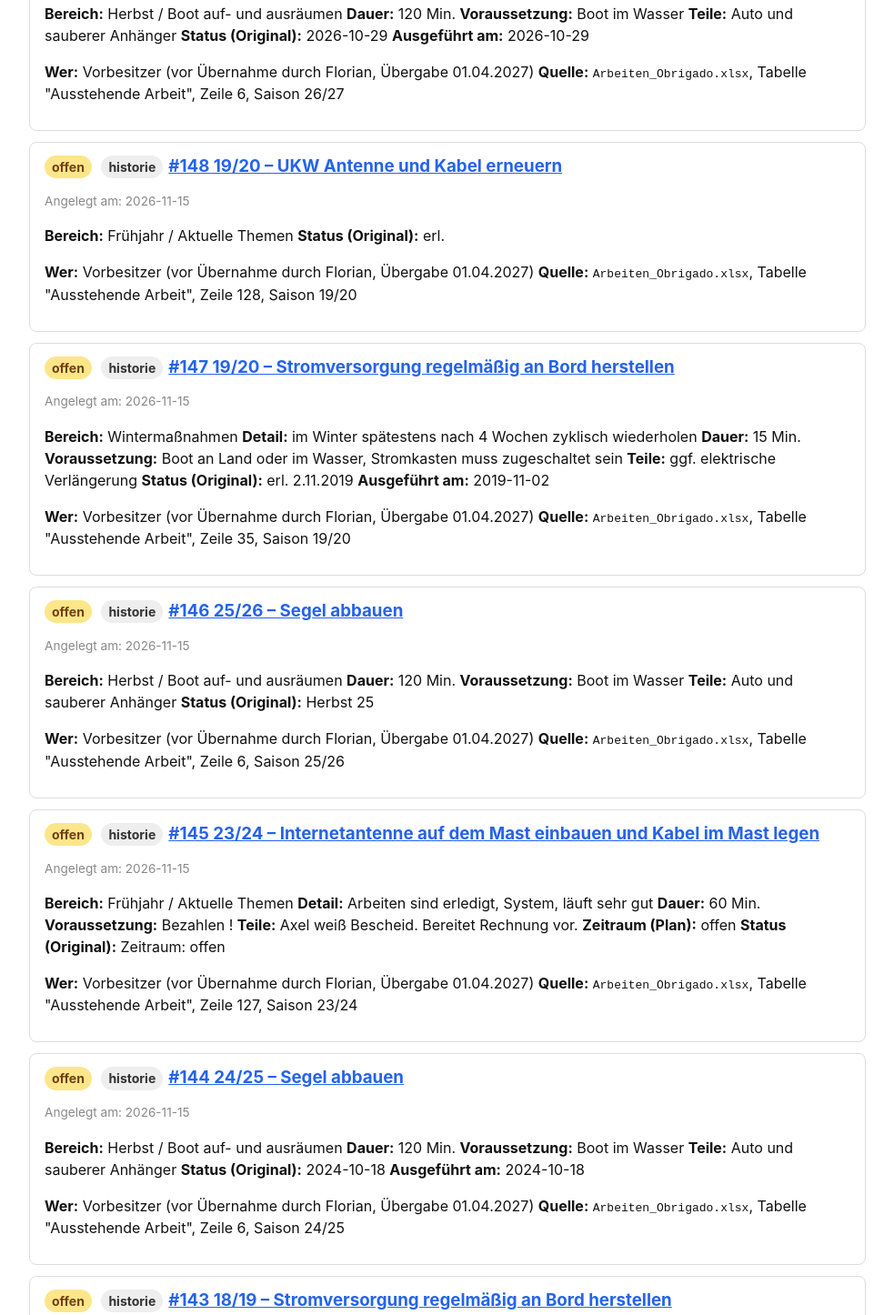
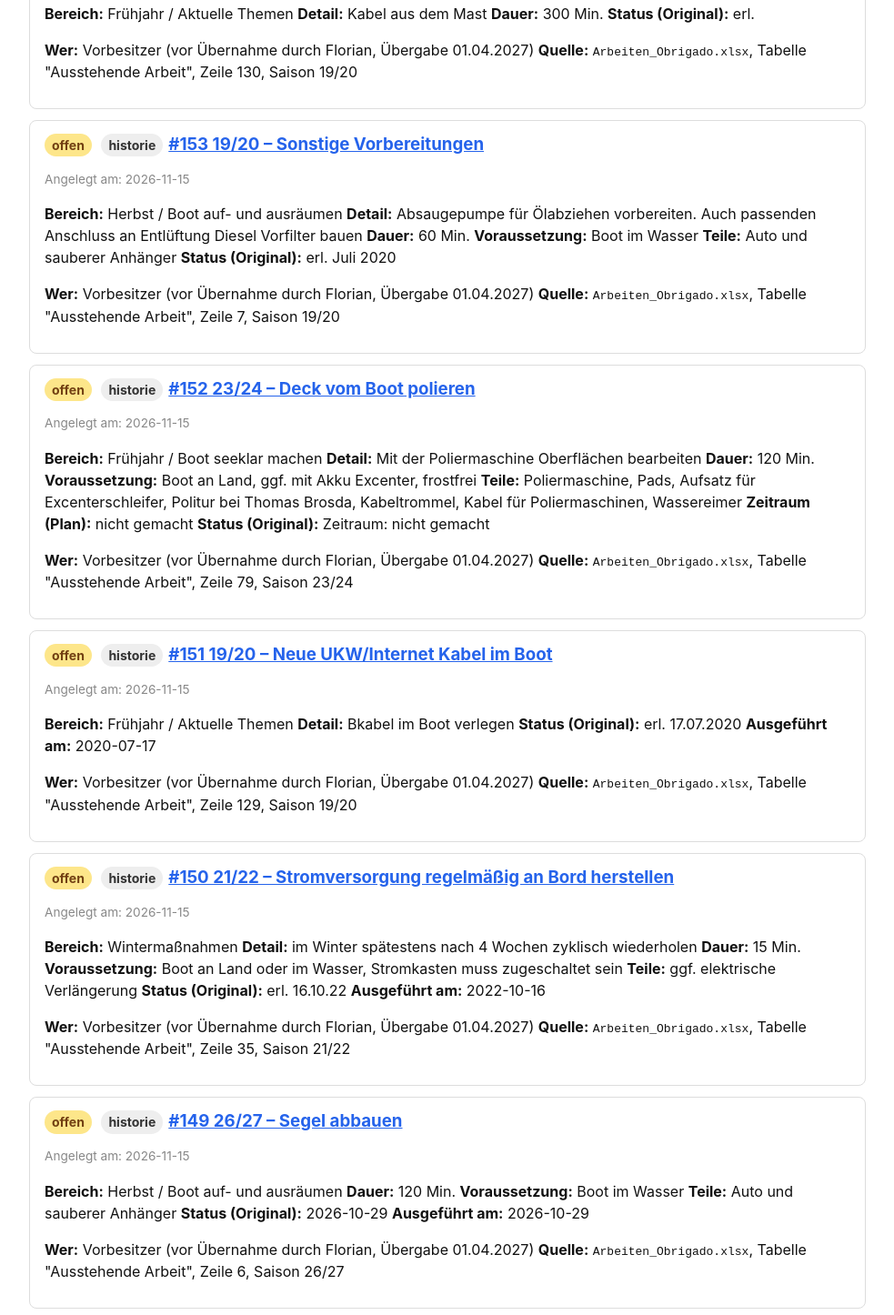
Before and after one commit to Flori0815/Obrigado-Dashboard, a plain HTML site: page index.html in a window 1280 px wide. Shown: the part 386-1832 px from the top of the page at 91% size, without its empty margins (148-1131 px from the left). Drawn offline with Linux system fonts and the light colour scheme.

Commit message:
Dashboard aktualisiert (2026-11-15T16:08:22Z)

```diff
--- a/index.html
+++ b/index.html
@@ -47,6 +47,64 @@
 <section id="reparaturen">
 <h2>Offene Reparaturen &amp; To-Dos</h2>
 <div class="issue">
+  <h3><span class="badge open">offen</span> <span class="badge">historie</span><a href="https://github.com/Flori0815/Obrigado/issues/154">#154 19/20 – Klärungen Anschüsse</a></h3>
+  <p style="font-size:0.85em;color:#888">Angelegt am: 2026-11-15</p>
+  <p><strong>Bereich:</strong> Frühjahr / Aktuelle Themen
+<strong>Detail:</strong> Kabel aus dem Mast
+<strong>Dauer:</strong> 300 Min.
+<strong>Status (Original):</strong> erl.</p>
+<p><strong>Wer:</strong> Vorbesitzer (vor Übernahme durch Florian, Übergabe 01.04.2027)
+<strong>Quelle:</strong> <code>Arbeiten_Obrigado.xlsx</code>, Tabelle "Ausstehende Arbeit", Zeile 130, Saison 19/20</p>
+</div>
+<div class="issue">
+  <h3><span class="badge open">offen</span> <span class="badge">historie</span><a href="https://github.com/Flori0815/Obrigado/issues/153">#153 19/20 – Sonstige Vorbereitungen</a></h3>
+  <p style="font-size:0.85em;color:#888">Angelegt am: 2026-11-15</p>
+  <p><strong>Bereich:</strong> Herbst / Boot auf- und ausräumen
+<strong>Detail:</strong> Absaugepumpe für Ölabziehen vorbereiten. Auch passenden Anschluss an Entlüftung Diesel Vorfilter bauen
+<strong>Dauer:</strong> 60 Min.
+<strong>Voraussetzung:</strong> Boot im Wasser
+<strong>Teile:</strong> Auto und sauberer Anhänger
+<strong>Status (Original):</strong> erl. Juli 2020</p>
+<p><strong>Wer:</strong> Vorbesitzer (vor Übernahme durch Florian, Übergabe 01.04.2027)
+<strong>Quelle:</strong> <code>Arbeiten_Obrigado.xlsx</code>, Tabelle "Ausstehende Arbeit", Zeile 7, Saison 19/20</p>
+</div>
+<div class="issue">
+  <h3><span class="badge open">offen</span> <span class="badge">historie</span><a href="https://github.com/Flori0815/Obrigado/issues/152">#152 23/24 – Deck vom Boot polieren</a></h3>
+  <p style="font-size:0.85em;color:#888">Angelegt am: 2026-11-15</p>
+  <p><strong>Bereich:</strong> Frühjahr / Boot seeklar machen
+<strong>Detail:</strong> Mit der Poliermaschine Oberflächen bearbeiten
+<strong>Dauer:</strong> 120 Min.
+<strong>Voraussetzung:</strong> Boot an Land, ggf. mit Akku Excenter, frostfrei
+<strong>Teile:</strong> Poliermaschine, Pads, Aufsatz für Excenterschleifer, Politur bei Thomas Brosda, Kabeltrommel, Kabel für Poliermaschinen, Wassereimer
+<strong>Zeitraum (Plan):</strong> nicht gemacht
+<strong>Status (Original):</strong> Zeitraum: nicht gemacht</p>
+<p><strong>Wer:</strong> Vorbesitzer (vor Übernahme durch Florian, Übergabe 01.04.2027)
+<strong>Quelle:</strong> <code>Arbeiten_Obrigado.xlsx</code>, Tabelle "Ausstehende Arbeit", Zeile 79, Saison 23/24</p>
+</div>
+<div class="issue">
+  <h3><span class="badge open">offen</span> <span class="badge">historie</span><a href="https://github.com/Flori0815/Obrigado/issues/151">#151 19/20 – Neue UKW/Internet Kabel im Boot</a></h3>
+  <p style="font-size:0.85em;color:#888">Angelegt am: 2026-11-15</p>
+  <p><strong>Bereich:</strong> Frühjahr / Aktuelle Themen
+<strong>Detail:</strong> Bkabel im Boot verlegen
+<strong>Status (Original):</strong> erl. 17.07.2020
+<strong>Ausgeführt am:</strong> 2020-07-17</p>
+<p><strong>Wer:</strong> Vorbesitzer (vor Übernahme durch Florian, Übergabe 01.04.2027)
+<strong>Quelle:</strong> <code>Arbeiten_Obrigado.xlsx</code>, Tabelle "Ausstehende Arbeit", Zeile 129, Saison 19/20</p>
+</div>
+<div class="issue">
+  <h3><span class="badge open">offen</span> <span class="badge">historie</span><a href="https://github.com/Flori0815/Obrigado/issues/150">#150 21/22 – Stromversorgung regelmäßig an Bord herstellen</a></h3>
+  <p style="font-size:0.85em;color:#888">Angelegt am: 2026-11-15</p>
+  <p><strong>Bereich:</strong> Wintermaßnahmen
+<strong>Detail:</strong> im Winter spätestens nach 4 Wochen zyklisch wiederholen
+<strong>Dauer:</strong> 15 Min.
+<strong>Voraussetzung:</strong> Boot an Land oder im Wasser, Stromkasten muss zugeschaltet sein
+<strong>Teile:</strong> ggf. elektrische Verlängerung
+<strong>Status (Original):</strong> erl. 16.10.22
+<strong>Ausgeführt am:</strong> 2022-10-16</p>
+<p><strong>Wer:</strong> Vorbesitzer (vor Übernahme durch Florian, Übergabe 01.04.2027)
+<strong>Quelle:</strong> <code>Arbeiten_Obrigado.xlsx</code>, Tabelle "Ausstehende Arbeit", Zeile 35, Saison 21/22</p>
+</div>
+<div class="issue">
   <h3><span class="badge open">offen</span> <span class="badge">historie</span><a href="https://github.com/Flori0815/Obrigado/issues/149">#149 26/27 – Segel abbauen</a></h3>
   <p style="font-size:0.85em;color:#888">Angelegt am: 2026-11-15</p>
   <p><strong>Bereich:</strong> Herbst / Boot auf- und ausräumen
@@ -1208,65 +1266,6 @@
 <strong>Ausgeführt am:</strong> 2026-04-17</p>
 <p><strong>Wer:</strong> Vorbesitzer (vor Übernahme durch Florian, Übergabe 01.04.2027)
 <strong>Quelle:</strong> <code>Arbeiten_Obrigado.xlsx</code>, Tabelle "Ausstehende Arbeit", Zeile 76, Saison 25/26</p>
-</div>
-<div class="issue">
-  <h3><span class="badge open">offen</span> <span class="badge">historie</span><a href="https://github.com/Flori0815/Obrigado/issues/54">#54 24/25 – Unterkonstruktion Winterplane</a></h3>
-  <p style="font-size:0.85em;color:#888">Angelegt am: 2026-11-15</p>
-  <p><strong>Bereich:</strong> Wintermaßnahmen
-<strong>Detail:</strong> Aufbauen der Unterkonstruktion, geeignet zur Abtragung auch von Schnee, Plane faltenfrei, Plane gut positioniert
-<strong>Dauer:</strong> 120 Min.
-<strong>Voraussetzung:</strong> Im Wasser oder an Land
-<strong>Teile:</strong> Gestell aufstellen, ggf. ohne Baum, wenn Mast gelegt ist, reichlich Kabelbinder, vorbereitete Bändsel mit verschweißten Enden, Stirnleuchte
-<strong>Status (Original):</strong> 2024-12-01
-<strong>Ausgeführt am:</strong> 2024-12-01</p>
-<p><strong>Wer:</strong> Vorbesitzer (vor Übernahme durch Florian, Übergabe 01.04.2027)
-<strong>Quelle:</strong> <code>Arbeiten_Obrigado.xlsx</code>, Tabelle "Ausstehende Arbeit", Zeile 32, Saison 24/25</p>
-</div>
-<div class="issue">
-  <h3><span class="badge open">offen</span> <span class="badge">historie</span><a href="https://github.com/Flori0815/Obrigado/issues/53">#53 21/22 – SIM card</a></h3>
-  <p style="font-size:0.85em;color:#888">Angelegt am: 2026-11-15</p>
-  <p><strong>Bereich:</strong> Frühjahr / Boot im Wasser (Saisonstart)
-<strong>Detail:</strong> Karte besorgen, aktivieren und Router in Betrieb nehmen
-<strong>Dauer:</strong> 30 Min.
-<strong>Status (Original):</strong> erl. 15.06.2022
-<strong>Ausgeführt am:</strong> 2022-06-15</p>
-<p><strong>Wer:</strong> Vorbesitzer (vor Übernahme durch Florian, Übergabe 01.04.2027)
-<strong>Quelle:</strong> <code>Arbeiten_Obrigado.xlsx</code>, Tabelle "Ausstehende Arbeit", Zeile 109, Saison 21/22</p>
-</div>
-<div class="issue">
-  <h3><span class="badge open">offen</span> <span class="badge">historie</span><a href="https://github.com/Flori0815/Obrigado/issues/52">#52 18/19 – Gasflaschen ausbauen und einlagern</a></h3>
-  <p style="font-size:0.85em;color:#888">Angelegt am: 2026-11-15</p>
-  <p><strong>Bereich:</strong> Herbst / Boot auf- und ausräumen
-<strong>Detail:</strong> Flasche neu gefüllt im Tausch bei Berger Hooksiel in Juli 2025 für 35,30€
-<strong>Dauer:</strong> 5 Min.
-<strong>Voraussetzung:</strong> Boot im Wasser
-<strong>Status (Original):</strong> erl. 13.10.2018
-<strong>Ausgeführt am:</strong> 2018-10-13</p>
-<p><strong>Wer:</strong> Vorbesitzer (vor Übernahme durch Florian, Übergabe 01.04.2027)
-<strong>Quelle:</strong> <code>Arbeiten_Obrigado.xlsx</code>, Tabelle "Ausstehende Arbeit", Zeile 4, Saison 18/19</p>
-</div>
-<div class="issue">
-  <h3><span class="badge open">offen</span> <span class="badge">historie</span><a href="https://github.com/Flori0815/Obrigado/issues/51">#51 24/25 – Antifouling instand setzen (erneuern)</a></h3>
-  <p style="font-size:0.85em;color:#888">Angelegt am: 2026-11-15</p>
-  <p><strong>Bereich:</strong> Frühjahr / Boot seeklar machen
-<strong>Detail:</strong> SeaJet 032 Professional black in 17/18 aufgetragen. Ab 2019 das Material in blau beschaffen. Grundierung besorgen. Ab 2026 SeaJet 034 in blau, 032 nicht mehr verfügbar in 3l Eimern
-<strong>Dauer:</strong> 300 Min.
-<strong>Voraussetzung:</strong> Boot an Land, länger schon warm, ca. 20°C
-<strong>Teile:</strong> Antifouling und Grundierung
-<strong>Status (Original):</strong> 2025-03-01
-<strong>Ausgeführt am:</strong> 2025-03-01</p>
-<p><strong>Wer:</strong> Vorbesitzer (vor Übernahme durch Florian, Übergabe 01.04.2027)
-<strong>Quelle:</strong> <code>Arbeiten_Obrigado.xlsx</code>, Tabelle "Ausstehende Arbeit", Zeile 76, Saison 24/25</p>
-</div>
-<div class="issue">
-  <h3><span class="badge open">offen</span> <span class="badge">historie</span><a href="https://github.com/Flori0815/Obrigado/issues/50">#50 19/20 – SIM card</a></h3>
-  <p style="font-size:0.85em;color:#888">Angelegt am: 2026-11-15</p>
-  <p><strong>Bereich:</strong> Frühjahr / Boot im Wasser (Saisonstart)
-<strong>Detail:</strong> Karte besorgen, aktivieren und Router in Betrieb nehmen
-<strong>Dauer:</strong> 30 Min.
-<strong>Status (Original):</strong> erl.</p>
-<p><strong>Wer:</strong> Vorbesitzer (vor Übernahme durch Florian, Übergabe 01.04.2027)
-<strong>Quelle:</strong> <code>Arbeiten_Obrigado.xlsx</code>, Tabelle "Ausstehende Arbeit", Zeile 109, Saison 19/20</p>
 </div>
 </section>
 
@@ -1277,6 +1276,10 @@
 Bestellnummern (soweit bekannt). Wenn eine Aufgabe ansteht, bitte ein
 <a href="../../issues">Issue</a> im Repo anlegen (Label <code>wartung</code> oder <code>reparatur</code>) -
 das Dashboard zeigt offene Issues automatisch an.</p>
+<p>Ausführliche Schritt-für-Schritt-Beschreibungen aller saisonalen Arbeiten:
+<a href="wiederkehrende-arbeiten.md"><code>wiederkehrende-arbeiten.md</code></a>. Vollständige
+Jahr-für-Jahr-Historie: GitHub-Issues mit Label <code>historie</code>. Teile-Details
+mit Alternativ-Artikelnummern: <a href="teile.md"><code>teile.md</code></a>.</p>
 <table>
 <thead>
 <tr>
@@ -1294,7 +1297,7 @@ das Dashboard zeigt offene Issues automatisch an.</p>
 <td>jährlich</td>
 <td>2026 (vor Übernahme)</td>
 <td>2027</td>
-<td><em>noch zu ergänzen</em></td>
+<td>Antifouling, Schleifscheiben 60er - s. <code>teile.md</code></td>
 <td>Einige Abplatzungen laut Gutachten - beim nächsten Anstrich intensiverer Abtrag an diesen Stellen</td>
 </tr>
 <tr>
@@ -1302,7 +1305,7 @@ das Dashboard zeigt offene Issues automatisch an.</p>
 <td>jährlich</td>
 <td>laut Verkäufer jährlich</td>
 <td>2027</td>
-<td><em>noch zu ergänzen</em></td>
+<td>"Opferanoden nach Muster" (Welle/Schraube), 50 € - s. <code>teile.md</code></td>
 <td>Bei Antifouling-Arbeiten mit erledigen</td>
 </tr>
 <tr>
@@ -1310,7 +1313,7 @@ das Dashboard zeigt offene Issues automatisch an.</p>
 <td>jährlich</td>
 <td>laut Verkäufer jährlich</td>
 <td>2027</td>
-<td>Yanmar 3GM30F - <em>Filternummer noch zu ergänzen</em></td>
+<td>Ölfilter Art.-Nr. 119305-35170 (alt.: Hengst H13W01 / Mann W811/81) - s. <code>teile.md</code></td>
 <td></td>
 </tr>
 <tr>
@@ -1326,7 +1329,7 @@ das Dashboard zeigt offene Issues automatisch an.</p>
 <td>jährlich</td>
 <td>laut Verkäufer regelmäßig</td>
 <td>-</td>
-<td><em>noch zu ergänzen</em></td>
+<td>Hauptfilter Art.-Nr. 104500-55710; Vorfilter Delphi HDF 7111-296 - s. <code>teile.md</code></td>
 <td></td>
 </tr>
 <tr>
@@ -1334,7 +1337,7 @@ das Dashboard zeigt offene Issues automatisch an.</p>
 <td>jährlich</td>
 <td>laut Verkäufer regelmäßig</td>
 <td>-</td>
-<td><em>noch zu ergänzen</em></td>
+<td>Wasserpumpe Art.-Nr. 104511-78780; Lichtmaschine Art.-Nr. 25132-003700 - s. <code>teile.md</code></td>
 <td></td>
 </tr>
 <tr>
@@ -1342,7 +1345,7 @@ das Dashboard zeigt offene Issues automatisch an.</p>
 <td>1-2 Jahre</td>
 <td>laut Verkäufer regelmäßig</td>
 <td>-</td>
-<td><em>noch zu ergänzen</em></td>
+<td>Art.-Nr. ip500129 (Lindemann Katalog S. 336) - s. <code>teile.md</code></td>
 <td>Ersatz-Impeller an Bord haben</td>
 </tr>
 <tr>
```
